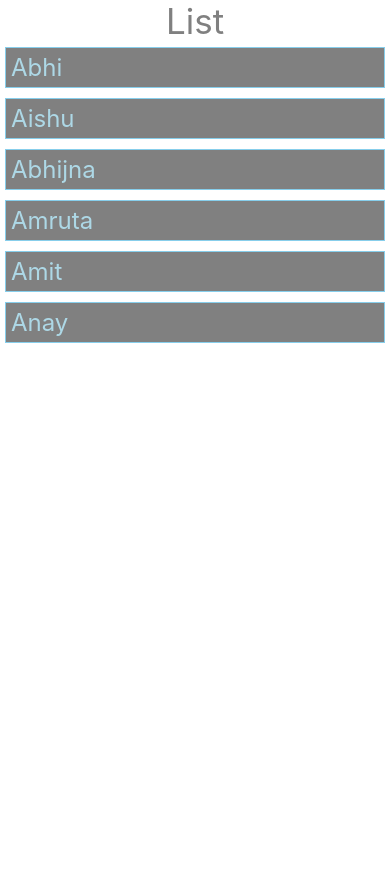
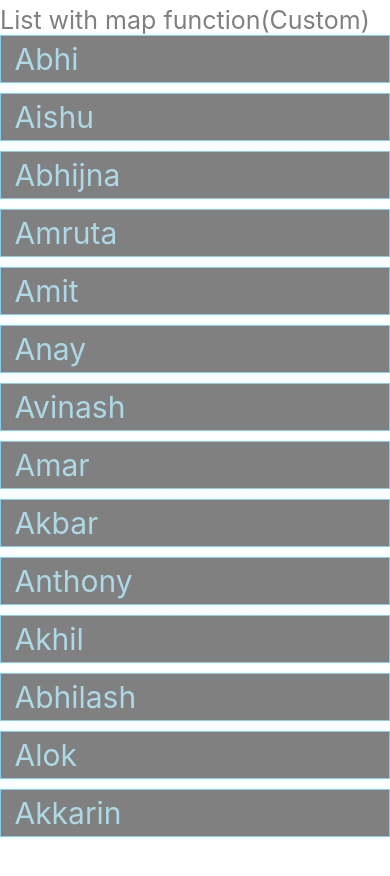
Before and after one commit to AbhishekMalkhedkar/FirstProject, a React Native app: screen / in a window 390 px wide. Before the commit the page ends 844 px from the top, so only its background shows below. Built offline with nearby package versions, Linux system fonts and the light colour scheme.

Commit message:
Custom List using map

```diff
--- a/App.jsx
+++ b/App.jsx
@@ -5,8 +5,7 @@
  * @format
  */
 
-import { useState } from 'react';
-import { View, Text, FlatList , StyleSheet } from 'react-native';
+import { View, Text , StyleSheet, ScrollView } from 'react-native';
 
 function App() {
   const users = [
@@ -34,32 +33,64 @@ function App() {
       id: 6,
       name: 'Anay',
     },
+    {
+      id: 7,
+      name: 'Avinash',
+    },
+    {
+      id: 8,
+      name: 'Amar',
+    },
+    {
+      id: 9,
+      name: 'Akbar',
+    },
+    {
+      id: 10,
+      name: 'Anthony',
+    },
+    {
+      id: 11,
+      name: 'Akhil',
+    },
+    {
+      id: 12,
+      name: 'Abhilash',
+    },
+    {
+      id: 13,
+      name: 'Alok',
+    },
+    {
+      id: 14,
+      name: 'Akkarin',
+    },
   ];
 
   return (
     <View>
-      <Text style={{ fontSize: 35, color: 'grey', textAlign: 'center' }}>
-        List
-      </Text>
-      <FlatList
-      data={users}
-      renderItem={({item})=><Text style={styles.item}>{item.name}</Text>}
-      keyExtractor={item=>item.id}
-      />
+      <Text style={{ fontSize: 25, color: 'grey', marginTop : 5}}>List with map function(Custom)</Text>
+      <ScrollView style={{marginBottom:30}}>
+      {
+        users.map((item) =><Text style={styles.item} ke > {item.name}</Text>)
+      }
+
+      </ScrollView>
+
     </View>
   );
 }
 
 const styles = StyleSheet.create({
   item : {
-    fontSize : 24,
+    fontSize : 30,
     padding : 5,
+    marginBottom : 10,
     backgroundColor : 'grey',
     color : 'lightblue',
     borderWidth : 1,
-    borderColor : 'skyblue',
-    margin : 5
-  }
+    borderColor : 'skyblue'
+  },
 });
 
 export default App;
```
